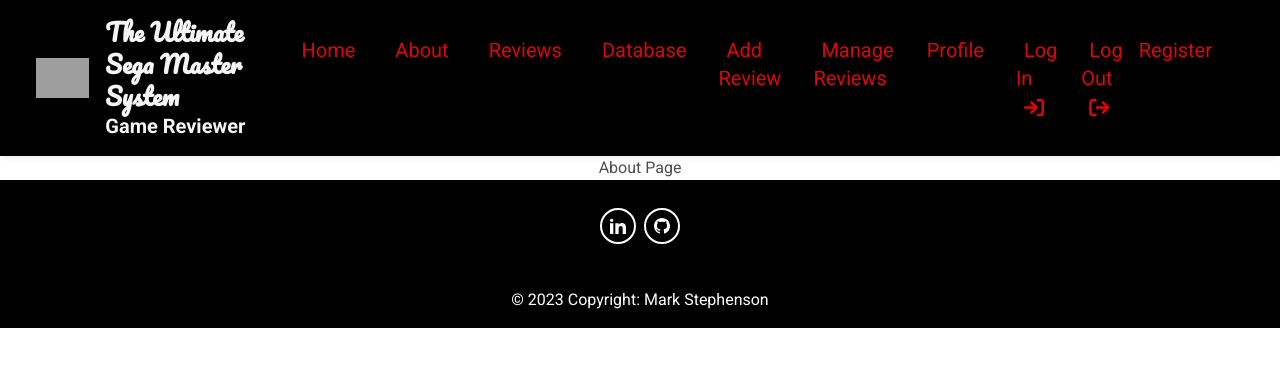
After one commit to MJstephenson/game-reviews, a Flask app: page /about in a window 1280 px wide. The commit adds this page. Shown: the top 367 px of the page. Run offline with Flask 3, Linux system fonts and the light colour scheme; some libraries are stand-ins or nearby versions; some web fonts are replaced; grey boxes are pictures that could not be loaded.

Commit message:
Add route for about.html

```diff
--- a/app.py
+++ b/app.py
@@ -111,6 +111,11 @@ def home():
     return render_template("index.html")
 
 
+@app.route("/about")
+def about():
+    return render_template("about.html")
+
+
 if __name__ == "__main__":
     app.run(host=os.environ.get("IP"),
             port=int(os.environ.get("PORT")),
--- /dev/null
+++ b/templates/about.html
@@ -0,0 +1,6 @@
+{% extends "base.html" %}
+{% block content %}
+<h1 class="text-center">About Page</h1>
+
+
+{% endblock %}
--- a/templates/base.html
+++ b/templates/base.html
@@ -67,7 +67,7 @@
             <!-- About -->
             <li class="mb-4 lg:mb-0 lg:pr-6" data-te-nav-item-ref>
               <a class="text-[#dd0707] hover:text-neutral-100 focus:text-neutral-700 disabled:text-black/30 dark:text-neutral-200 dark:hover:text-neutral-300 dark:focus:text-neutral-300 lg:px-2 [&.active]:text-black/90 dark:[&.active]:text-neutral-400"
-                href="#" data-te-nav-link-ref>About</a>
+              href="{{ url_for('about') }}" data-te-nav-link-ref>About</a>
             </li>
             <!-- Reviews -->
             <li class="mb-4 lg:mb-0 lg:pr-6" data-te-nav-item-ref>
```
